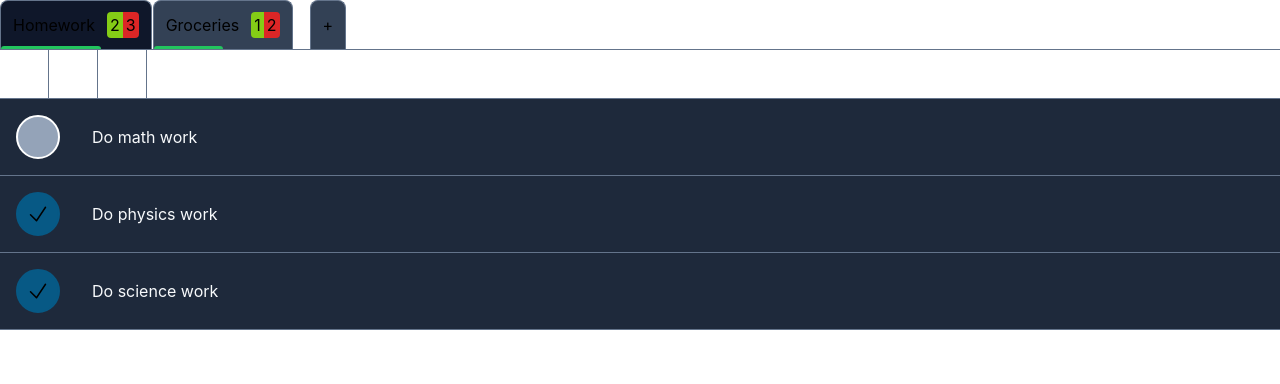
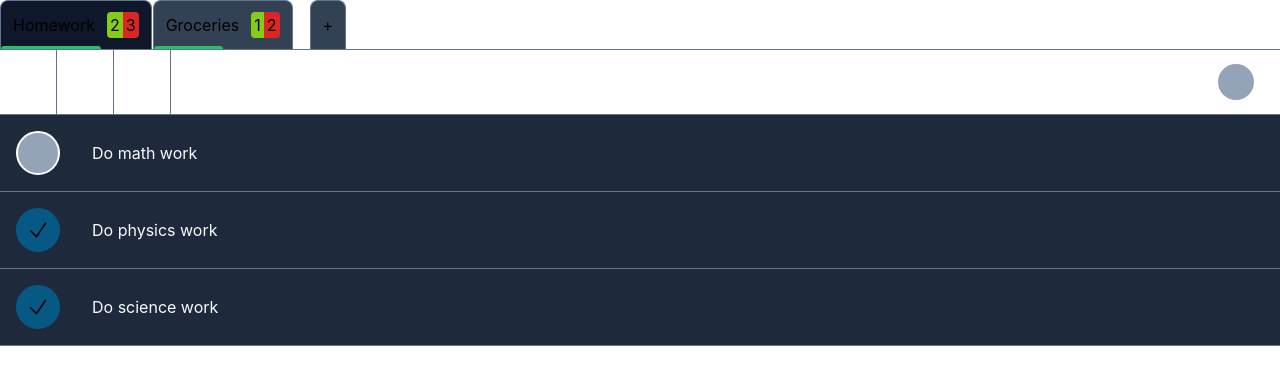
Before and after one commit to Scalpal/toDoList, a Next.js app: page / in a window 1280 px wide. Shown: the top 384 px of the page. Built offline with nearby package versions, Linux system fonts and the light colour scheme; what tailwindcss-percentage-width would draw is missing.

Commit message:
Feat: show only non finished tasks

```diff
--- a/src/components/ActionNav.jsx
+++ b/src/components/ActionNav.jsx
@@ -1,14 +1,15 @@
 import { PlusIcon } from '@heroicons/react/24/solid';
 import { TrashIcon } from '@heroicons/react/24/solid';
-import { PencilSquareIcon } from '@heroicons/react/24/solid';
-import { useContext, useCallback } from 'react';
-import { ActiveListContext, FormTypeContext, ListContext } from '../pages/_app';
+import { PencilSquareIcon, CheckIcon } from '@heroicons/react/24/solid';
+import { useContext, useCallback, useState } from 'react';
+import { ActiveListContext, FormTypeContext, ListContext, ShowNonFinishedContext } from '../pages/_app';
 
 const ActionNav = () => {
 
   const [formType, setFormType] = useContext(FormTypeContext);
   const [lists, setLists] = useContext(ListContext);
   const [activeList, setActiveList] = useContext(ActiveListContext);
+  const [showNonFinished, setShowNonFinished] = useContext(ShowNonFinishedContext);
 
   const deleteList = useCallback(() => {
     const previousOrNextListIndex = activeList.id - 1 >= 0 ? activeList.id - 1 : activeList.id + 1;
@@ -21,12 +22,14 @@ const ActionNav = () => {
 
   return (
     <div
-      className="border-y border-slate-500"
+      className="border-y border-slate-500 flex"
     >
-
+      <div
+        className='flex flex-row'
+      >
         {/* Add task button */}
         <button
-        className="p-3 border-r border-slate-500"
+          className="p-2 px-4 border-r border-slate-500"
           onClick={() => setFormType('addTask')}
         >
           <PlusIcon className="h-6 w-6 text-white"/>
@@ -34,7 +37,7 @@ const ActionNav = () => {
 
         {/* Edit list button */}
         <button
-        className="p-3 border-r border-slate-500"
+          className="py-2 px-4 border-r border-slate-500"
           onClick={() => setFormType('editList')}
         >
           <PencilSquareIcon className="h-6 w-6 text-white"/>
@@ -42,13 +45,33 @@ const ActionNav = () => {
 
         {/* Delete list button */}
         <button
-        className="p-3 border-r border-slate-500"
+          className="p-2 px-4 border-r border-slate-500"
           onClick={deleteList}
           disabled={lists.length === 1 ? true : false}
         >
           <TrashIcon className="h-6 w-6 text-white"/>
         </button>
       </div>
+
+
+      <label
+        htmlFor="showNonFinished"
+        className='w-10 h-10 rounded-full border-2 p-2 my-3 mr-6 duration-300 ml-auto'
+        style={{
+          backgroundColor: showNonFinished ? 'rgb(7 89 133)' : 'rgb(148 163 184)',
+          borderColor: showNonFinished ? 'rgb(7 89 133)' : 'rgb(255 255 255)',
+        }}
+      >
+        {showNonFinished ? <CheckIcon /> : null}
+      </label>
+      <input
+        id="showNonFinished"
+        className="hidden"
+        type="checkbox"
+        checked={showNonFinished ? true : false}
+        onChange={() => {setShowNonFinished(showNonFinished ? false : true)}}
+      />
+    </div>
   )
 }
 
--- a/src/components/Task.jsx
+++ b/src/components/Task.jsx
@@ -1,5 +1,5 @@
 import React, { useContext, useEffect, useState, useCallback } from "react";
-import { FormTypeContext, ListContext } from "../pages/_app";
+import { FormTypeContext, ListContext, ShowNonFinishedContext } from "../pages/_app";
 import {CheckIcon} from '@heroicons/react/24/solid'
 
 
@@ -9,6 +9,7 @@ const Task = (props) => {
 
   const [lists, setLists] = useContext(ListContext);
   const [formType, setFormType] = useContext(FormTypeContext);
+  const [showNonFinished, setShowNonFinished] = useContext(ShowNonFinishedContext);
 
   const tasks = activeList.thingsToDo;
 
@@ -43,10 +44,12 @@ const Task = (props) => {
   return (
     <React.Fragment>
       {tasks.length > 0 ? tasks.map(({ task, isFinished }, taskIndex) => {
+
         return (
           <div
             key={taskIndex}
             className="flex items-center gap-8 bg-slate-800 border-b border-b-slate-500 px-4"
+            style={{ display: showNonFinished && isFinished === true ? "none" : "flex" }}
           >
             <label
               htmlFor={task}
--- a/src/pages/_app.js
+++ b/src/pages/_app.js
@@ -43,23 +43,26 @@ const initialList =
 export const ActiveListContext = createContext(null);
 export const ListContext = createContext(null);
 export const FormTypeContext = createContext(null);
+export const ShowNonFinishedContext = createContext(null);
 
 function MyApp({ Component, pageProps }) {
 
   const [lists, setLists] = useState(initialList);
   const [activeList, setActiveList] = useState(initialList[0]);
   const [formType, setFormType] = useState("");
+  const [showNonFinished, setShowNonFinished] = useState(false);
 
   return (
     <FormTypeContext.Provider value={[formType, setFormType]}>
     <ListContext.Provider value={[lists, setLists]}>
     <ActiveListContext.Provider value={[activeList, setActiveList]}>
+    <ShowNonFinishedContext.Provider value={[showNonFinished, setShowNonFinished]}>
 
       <Layout activeList={activeList} lists={lists} setFormType={setFormType} >
         {formType !== "" ? <FormComp /> : <Task activeList={activeList} />}
 
       </Layout>
-
+    </ShowNonFinishedContext.Provider>
     </ActiveListContext.Provider>
     </ListContext.Provider>
     </FormTypeContext.Provider>
```
Lines whose indentation alone changed are shown as unchanged.
